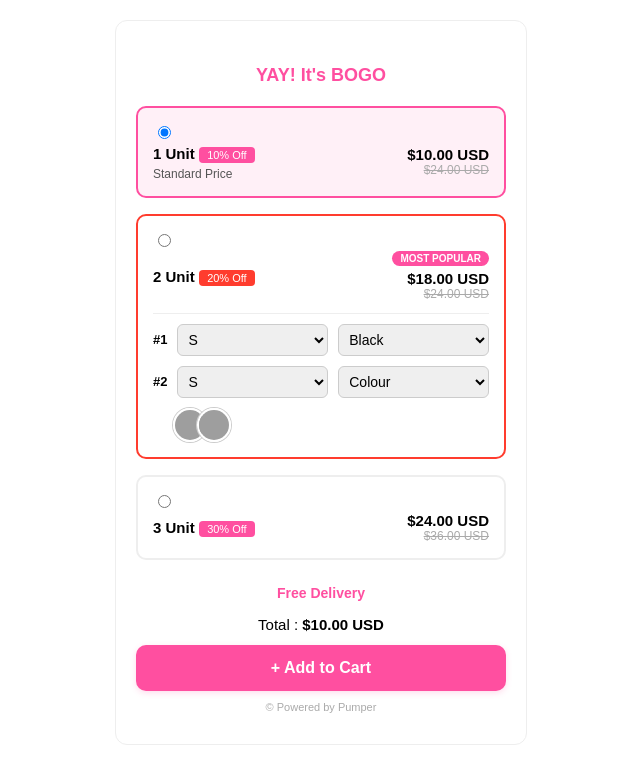
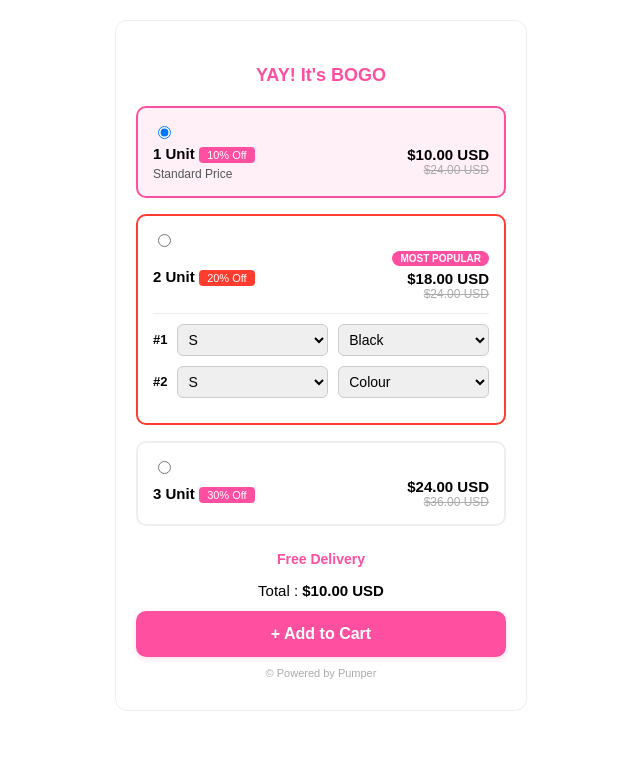
Before and after one commit to shitalgurale/bundle-ui-task1, a plain HTML site: page bundle.html in a window 1280 px wide. Shown: the whole page, without its empty margins (319-959 px from the left). Drawn offline with Linux system fonts and the light colour scheme; grey boxes are pictures that could not be loaded.

Commit message:
bundle.html

```diff
--- a/bundle.html
+++ b/bundle.html
@@ -127,20 +127,9 @@
       flex: 1;
     }
 
-    .avatars {
-      display: flex;
-      margin-left: 30px;
-      margin-top: 5px;
-    }
 
-    .avatars img {
-      width: 30px;
-      height: 30px;
-      border-radius: 50%;
-      border: 2px solid white;
-      box-shadow: 0 0 0 1px #ccc;
-      margin-left: -10px;
-    }
+
+
 
     .footer-info {
       text-align: center;
@@ -234,10 +223,7 @@
         <select><option>S</option></select>
         <select><option>Colour</option></select>
       </div>
-      <div class="avatars">
-        <img src="https://i.pravatar.cc/28?img=5" />
-        <img src="https://i.pravatar.cc/28?img=7" />
-      </div>
+
     </div>
   </div>
 
```
